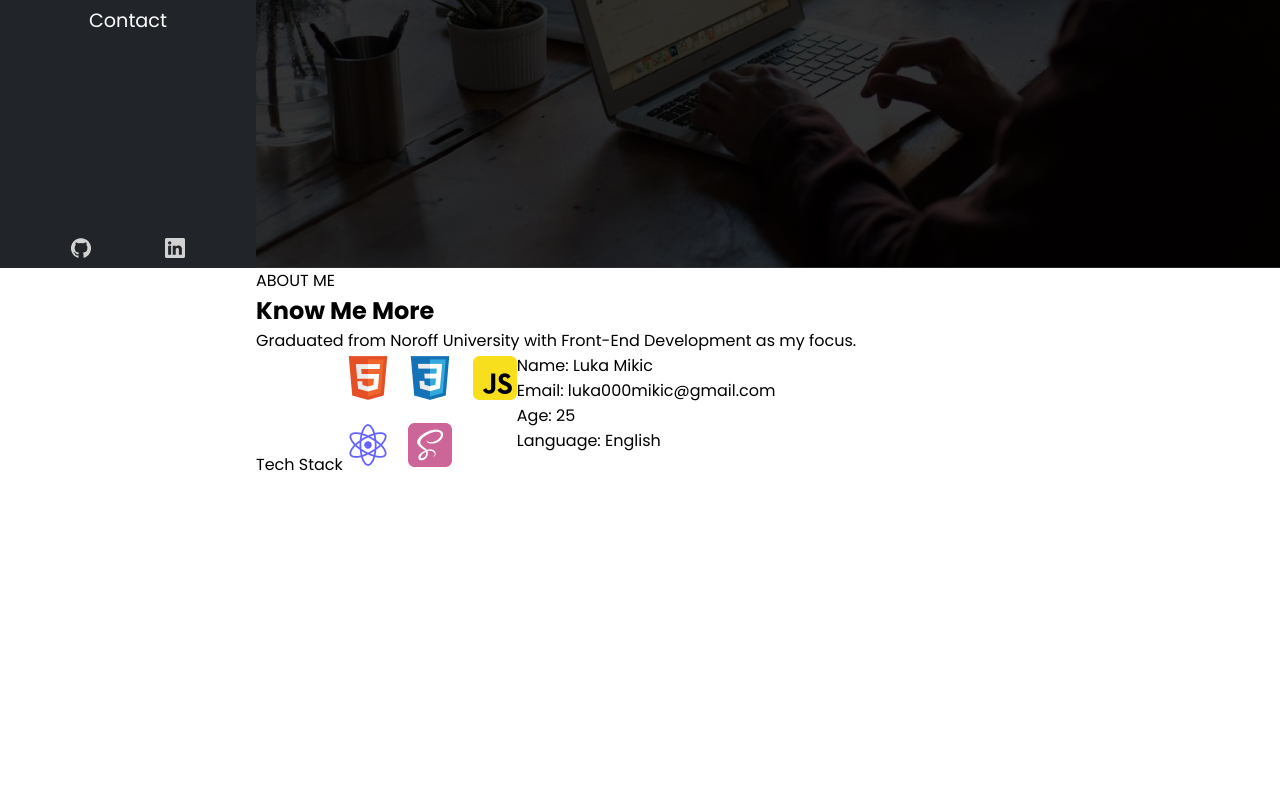
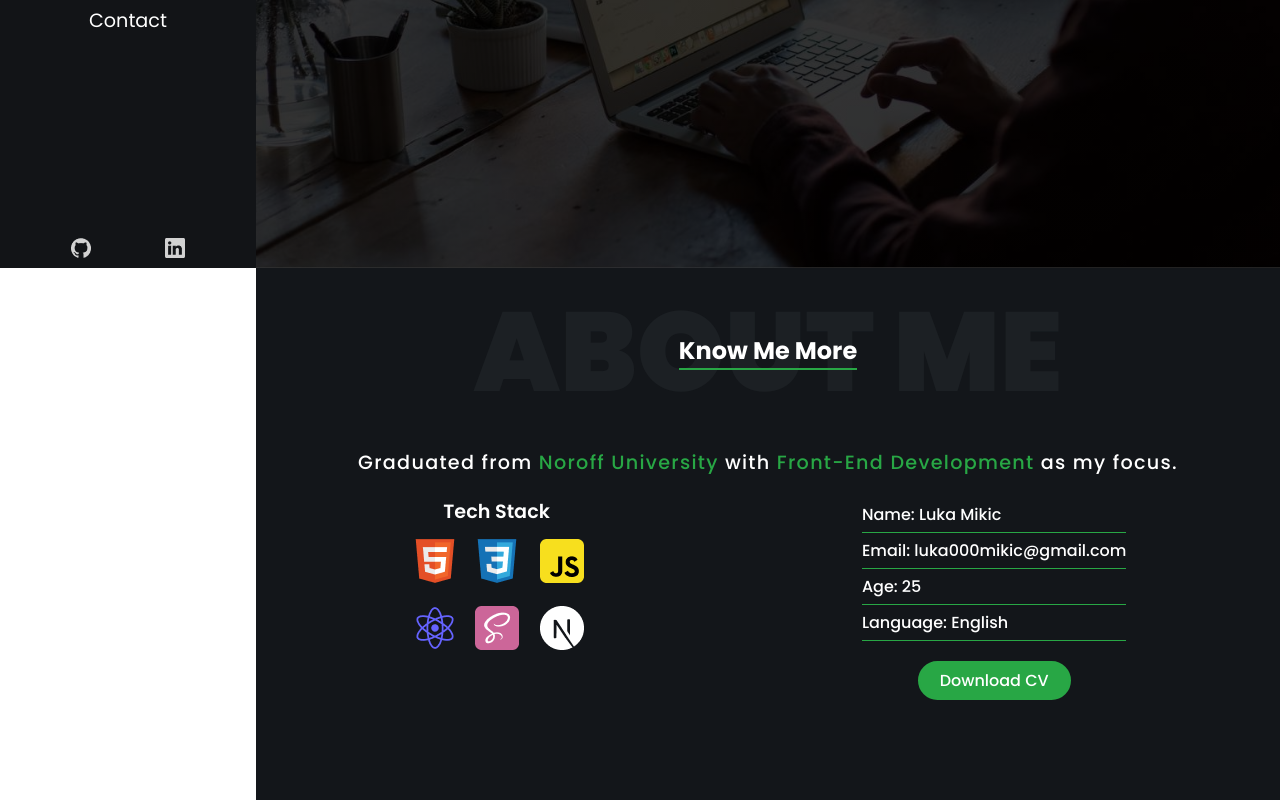
Before and after one commit to dr-Luka/portfolio, a React (Create React App) app: page / in a window 1280 px wide. Shown: the part 532-1332 px from the top of the page. Before the commit the page ends 1009 px from the top, so only its background shows below. Built offline with nearby package versions, Linux system fonts and the light colour scheme.

Commit message:
Home/About 100%

```diff
--- a/src/components/About.js
+++ b/src/components/About.js
@@ -3,14 +3,14 @@ import stack from "../media/icons/stack.png";
 export default function About() {
   return (
     <>
-      <div className="section knowMe" id="about">
+      <div className="section about" id="about">
         <div className="h2-bg">ABOUT ME</div>
         <h2>Know Me More</h2>
         <div className="studies">
-          Graduated from Noroff University with Front-End Development as my
-          focus.
+          Graduated from <span className="accent">Noroff University</span> with{" "}
+          <span className="accent">Front-End Development</span> as my focus.
         </div>
-        <div className="flex">
+        <div className="info">
           <div className="techStack">
             <span>Tech Stack</span>
             <img src={stack} alt="Tech Stack" />
@@ -20,6 +20,10 @@ export default function About() {
             <div>Email: luka000mikic@gmail.com</div>
             <div>Age: 25</div>
             <div>Language: English</div>
+
+            <a href="index" className="button buttonFill">
+              Download CV
+            </a>
           </div>
         </div>
       </div>
--- a/src/styles/partials/about.scss
+++ b/src/styles/partials/about.scss
@@ -0,0 +1,46 @@
+.about{
+	background-color: $bg-color-dark;
+	display: flex;
+	flex-direction: column;
+	align-items: center;
+	color: $text-color-white;
+	font-weight: 500;
+
+}
+.studies {
+	margin-top: 180px;
+	font-size: 1.2rem;
+	letter-spacing: 0.08rem;
+}
+
+// TECH STACK
+.techStack{
+	display: flex;
+	flex-direction: column;
+	align-items: center;
+}
+.techStack img {
+	margin-top: 10px;
+}
+.techStack span {
+		font-size: 1.2rem;
+		font-weight: 600;
+}
+
+// MY INFO
+.info{
+	margin-top: 20px;
+	width: 70%;
+	display: flex;
+	justify-content: space-between;
+	margin-bottom: 100px;
+}
+.myInfo div{
+	border-bottom: 1px solid $accent-color-green;
+	padding: 5px 0px;
+
+}
+.myInfo {
+	display: flex;
+	flex-direction: column;
+}
--- a/src/styles/partials/home.scss
+++ b/src/styles/partials/home.scss
@@ -14,7 +14,3 @@ font-size: 1.5rem;
 .based{
 	color: $text-color-Lgray;
 }
-.hireMe{
-	color: $accent-color-green;
-	border: 2px solid $accent-color-green;
-}
--- a/src/styles/partials/nav.scss
+++ b/src/styles/partials/nav.scss
@@ -1,5 +1,5 @@
 nav{
-	background-color: $bg-color-1;
+	background-color: $bg-color-nav-footer;
 	height: 100vh;
 	width: 20%;
 	display: flex;
--- a/src/styles/partials/shared.scss
+++ b/src/styles/partials/shared.scss
@@ -1,3 +1,4 @@
+// Shared
 .page {
 	font-family: 'Poppins', sans-serif;
 	width: 100%;
@@ -7,20 +8,52 @@
 	width: 80%;
 	float: right;
 }
+
+
+// Headings
 h1 {
 	font-size: 3rem;
 }
+.h2-bg{
+	font-weight: 900;
+	font-size: 7rem;
+	color: $text-color-Dgray;
+	position: absolute;
+}
+h2{
+	color: $text-color-white;
+	margin-top: 65px;
+	position: absolute;
+	border-bottom: 2px solid $accent-color-green;
+}
+
+// Buttons
 .button {
 	margin-top: 10px;
 	display: inline-block;
 	border-radius: 20px;
 	padding: 5px 20px;
 	text-decoration: none;
+	max-width: 120px;
 }
-.flex {
-	display: flex;
+.hireMe {
+	color: $accent-color-green;
+	border: 2px solid $accent-color-green;
+}
+.buttonFill{
+	margin-top: 20px;
+	color: $text-color-white;
+	background-color: $accent-color-green;
+	border: 2px solid $accent-color-green;
+	align-self: center;
 }
 
+.accent {
+	color: $accent-color-green;
+}
+
+
+// Media Queries
 @media screen and (max-width: 414px) {
 	.section {
 		width: 100%;
--- a/src/styles/partials/variables.scss
+++ b/src/styles/partials/variables.scss
@@ -1,10 +1,10 @@
 // Colors
-$bg-color-1: #212529;
-$bg-color-2: #2D3338;
-$bg-color-3: #2D3338;
+$bg-color-nav-footer: #121417;
+$bg-color-dark: #13161A;
+$bg-color-light: #2F3337;
 
 $text-color-white: #fff;
-$text-color-Dgray: #394047;
+$text-color-Dgray: #1C2024;
 $text-color-Lgray: #999999;
 
 $accent-color-green: #28A745;
--- a/src/styles/style.scss
+++ b/src/styles/style.scss
@@ -3,6 +3,7 @@
 @import "./partials/nav.scss";
 @import "./partials/shared.scss";
 @import "./partials/home.scss";
+@import "./partials/about.scss";
 
 
 // Global styles
```
